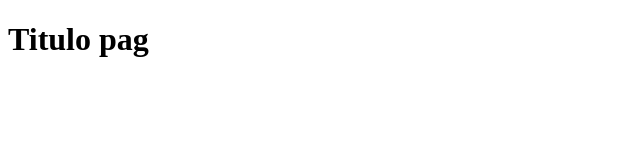
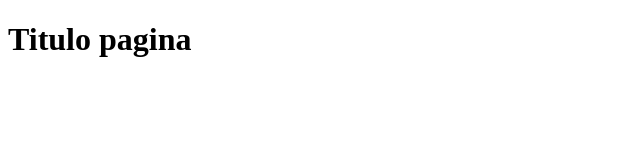
Before and after one commit to SAGR2003/prueba, a plain HTML site: page index.html in a window 1280 px wide. Shown: the full height of the page, 0-640 px from the left. Drawn offline with Linux system fonts and the light colour scheme.

Commit message:
Update index.html

```diff
--- a/index.html
+++ b/index.html
@@ -7,6 +7,6 @@
     <title>Document</title>
 </head>
 <body>
-    <h1>Titulo pag</h1>
+    <h1>Titulo pagina</h1>
 </body>
 </html>
```
